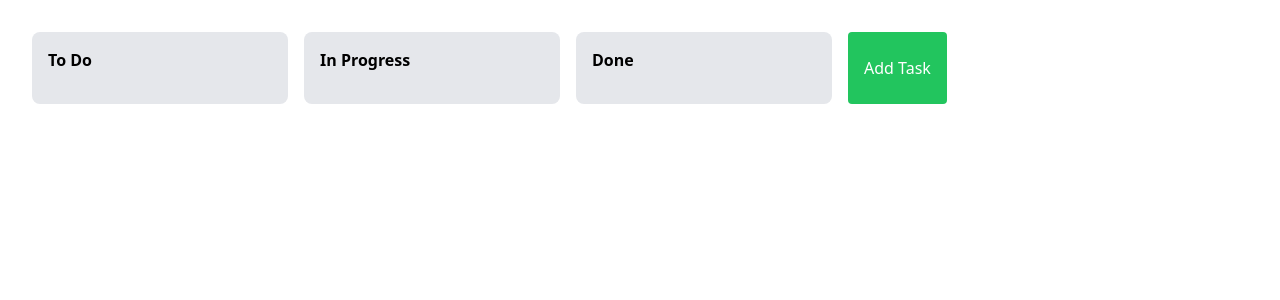
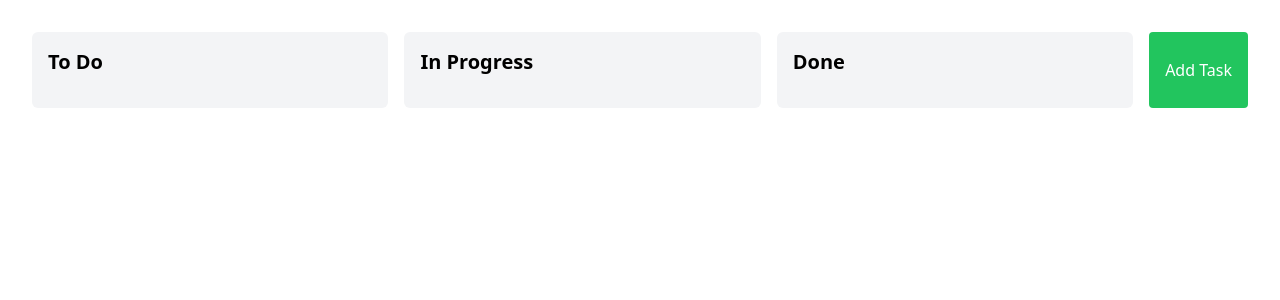
Before and after one commit to ThiagoDev202/task-manager, a Next.js app: page / in a window 1280 px wide. Shown: the top 300 px of the page. Built offline with nearby package versions, Linux system fonts and the light colour scheme.

Commit message:
feat: task structure

```diff
--- a/src/components/Column/Column.tsx
+++ b/src/components/Column/Column.tsx
@@ -1,15 +1,14 @@
 import React from 'react';
-import SingleCard from '../SingleCard/SingleCard';
-
-interface Task {
-  id: number;
-  title: string;
-  description: string;
-}
+import SingleCard from '@/components/SingleCard/SingleCard';
 
 interface ColumnProps {
   title: string;
-  tasks: Task[];
+  tasks: {
+    id: number;
+    title: string;
+    description: string;
+    status: string;
+  }[];
   onDrop: (e: React.DragEvent, status: string) => void;
   onDragOver: (e: React.DragEvent) => void;
 }
@@ -17,13 +16,13 @@ interface ColumnProps {
 const Column: React.FC<ColumnProps> = ({ title, tasks, onDrop, onDragOver }) => {
   return (
     <div
-      onDrop={(e) => onDrop(e, title)}
+      className="flex-1 bg-gray-100 p-4 rounded-md"
+      onDrop={(e) => onDrop(e, title)} // Passa o título da coluna (status)
       onDragOver={onDragOver}
-      className="bg-gray-200 p-4 rounded-lg w-64 h-full"
     >
-      <h2 className="font-bold mb-4">{title}</h2>
+      <h2 className="text-xl font-bold mb-4">{title}</h2>
       {tasks.map((task) => (
-        <SingleCard key={task.id} task={task} onDragStart={() => {}} />
+        <SingleCard key={task.id} id={task.id} title={task.title} description={task.description} />
       ))}
     </div>
   );
--- a/src/components/SingleCard/SingleCard.tsx
+++ b/src/components/SingleCard/SingleCard.tsx
@@ -1,19 +1,30 @@
 import React from 'react';
 
 interface SingleCardProps {
-  task: { id: number; title: string; description: string };
-  onDragStart: (e: React.DragEvent, id: number) => void;
+  id: number;
+  title: string;
+  description: string;
 }
 
-const SingleCard: React.FC<SingleCardProps> = ({ task, onDragStart }) => {
+const SingleCard: React.FC<SingleCardProps> = ({ id, title, description }) => {
+
+  const handleDragStart = (e: React.DragEvent) => {
+    e.dataTransfer.setData('text/plain', id.toString());  // Passa o ID do cartão
+  };
+
+  const handleDragEnd = (e: React.DragEvent) => {
+    e.dataTransfer.clearData();
+  };
+
   return (
     <div
+      className="bg-white shadow p-4 mb-4 rounded-md"
       draggable
-      onDragStart={(e) => onDragStart(e, task.id)}
-      className="bg-white p-4 rounded-lg shadow-md mb-2"
+      onDragStart={handleDragStart}
+      onDragEnd={handleDragEnd}
     >
-      <h3 className="font-bold">{task.title}</h3>
-      <p>{task.description}</p>
+      <h3 className="text-lg font-bold">{title}</h3>
+      <p>{description}</p>
     </div>
   );
 };
```
